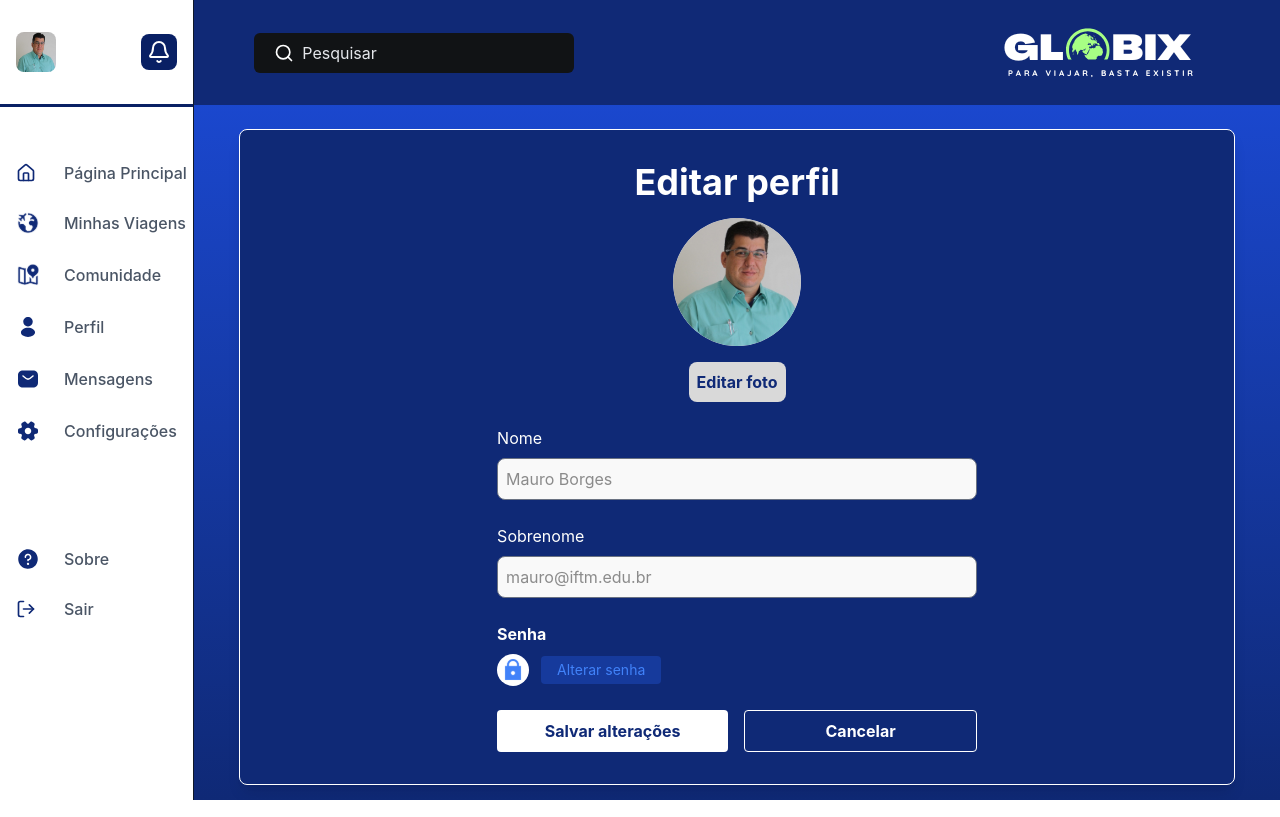
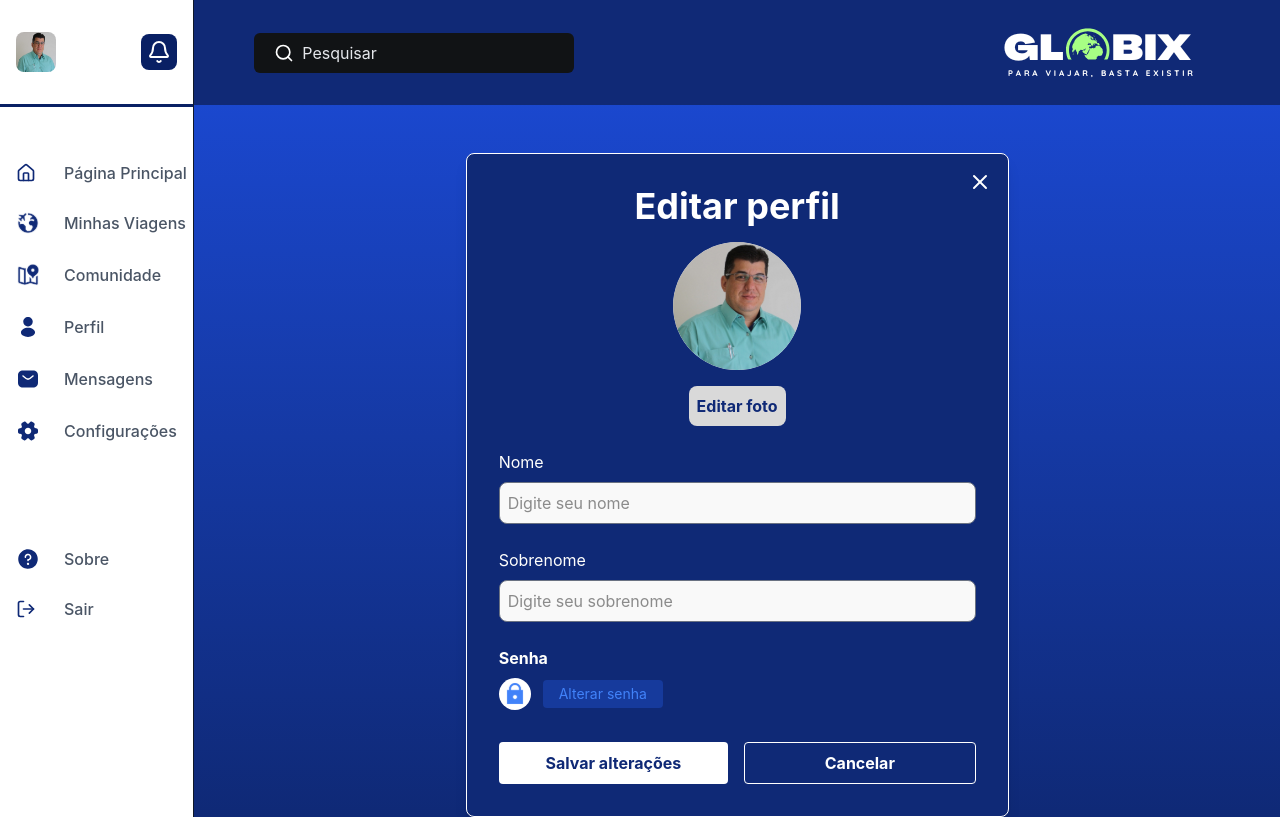
Before and after one commit to florgust/frontend-globix, a Next.js app: page /profile_edit in a window 1280 px wide. Built offline with nearby package versions, Linux system fonts and the light colour scheme.

Commit message:
SCRUM-96: Arrumando página de editar perfil

```diff
--- a/src/app/profile_edit/page.tsx
+++ b/src/app/profile_edit/page.tsx
@@ -3,19 +3,32 @@ import React from "react";
 import { X } from "lucide-react";
 import SidebarMenu from "../../components/ui/SidebarMenu";
 import { HeaderPages } from "@/components/ui/header";
-import { Modal } from "@/components/ui/modal";
 import { useRouter } from "next/navigation";
 
+export default function Profile() {
+    const router = useRouter();
 
-export default function Profile() {
+    const handleClose = () => {
+        router.push("/profile");
+    };
+
     return (
-            <div className="flex min-h-screen bg-gradient-to-b from-[#1C4CDC] to-[#0F2976] ">
+        <div className="flex min-h-screen bg-gradient-to-b from-[#1C4CDC] to-[#0F2976]">
             <SidebarMenu />
 
             <div className="flex flex-col items-center w-full bg-gradient-to-b from-[#1C4CDC] to-[#0F2976]">
                 <HeaderPages />
 
-                    <div className="w-11/12 bg-[#0F2976] rounded-lg shadow-lg p-8 mt-6 border-1 border-[#FFFFFF]">
+                <div className="relative w-6/12 bg-[#0F2976] rounded-lg shadow-lg p-8 mt-12 border border-[#FFFFFF]">
+
+                    {/* Botão X */}
+                    <button
+                        onClick={handleClose}
+                        className="absolute top-4 right-4 text-white hover:text-red-500 transition-colors cursor-pointer"
+                        aria-label="Fechar"
+                    >
+                        <X size={24} />
+                    </button>
 
                     <div className="flex justify-center mb-4">
                         <h1 className="font-bold text-4xl text-white text-center w-full">Editar perfil</h1>
@@ -41,7 +54,7 @@ export default function Profile() {
                             <label className="block text-[#FFFFFD] mb-2 text-left">Nome</label>
                             <input
                                 type="text"
-                                    placeholder="Mauro Borges"
+                                placeholder="Digite seu nome"
                                 className="rounded-[0.5rem] w-full p-2 bg-[#F9F9F9] text-[#1E1E1E] border border-gray-500"
                             />
                         </div>
@@ -49,7 +62,7 @@ export default function Profile() {
                             <label className="block text-[#FFFFFD] mb-2 text-left">Sobrenome</label>
                             <input
                                 type="text"
-                                    placeholder="mauro@iftm.edu.br"
+                                placeholder="Digite seu sobrenome"
                                 className="rounded-[0.5rem] w-full p-2 bg-[#F9F9F9] text-[#1E1E1E] border border-gray-500"
                             />
                         </div>
@@ -73,14 +86,18 @@ export default function Profile() {
                         </div>
                     </div>
 
-                        <div className="mt-6 flex justify-center">
+                    <div className="mt-8 flex justify-center">
                         <div className="flex w-full max-w-120 gap-4 font-bold">
-                                <button className="flex-1 px-6 py-2 bg-[#FFFFFF] text-[#0F2976] rounded cursor-pointer hover:scale-110 transition-transform">Salvar alterações</button>
-                                <button className="flex-1 px-6 py-2 text-[#FFFFFF] rounded cursor-pointer hover:scale-110 transition-transform border border-white">Cancelar</button>
+                            <button className="flex-1 px-6 py-2 bg-[#FFFFFF] text-[#0F2976] rounded cursor-pointer hover:scale-110 transition-transform">
+                                Salvar alterações
+                            </button>
+                            <button className="flex-1 px-6 py-2 text-[#FFFFFF] rounded cursor-pointer hover:scale-110 transition-transform border border-white">
+                                Cancelar
+                            </button>
                         </div>
                     </div>
                 </div>
             </div>
         </div>
-    )
+    );
 }
```
Lines whose indentation alone changed are shown as unchanged.
